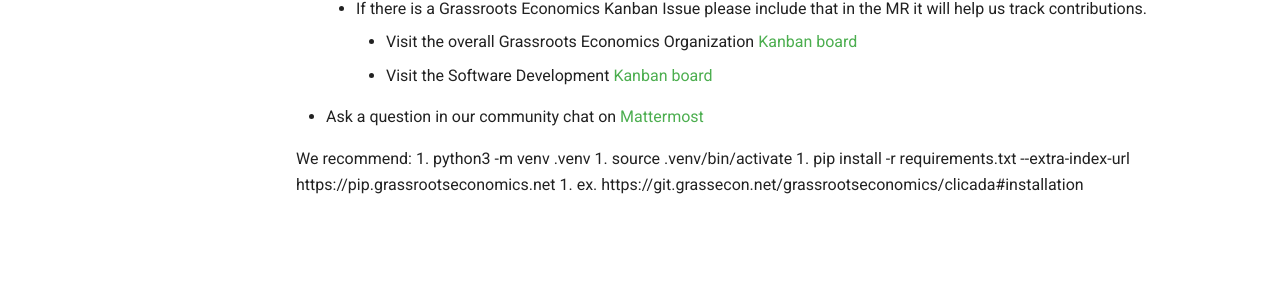
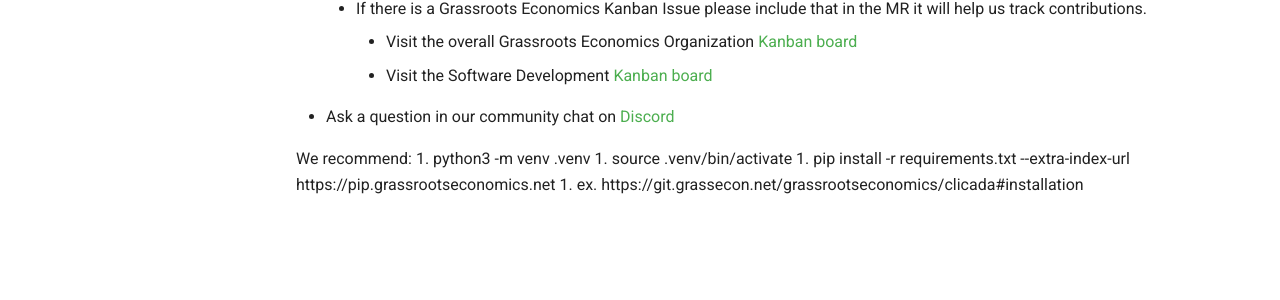
Before and after one commit to grassrootseconomics/docs.grassecon.org, an MkDocs documentation site: the page built from docs/community/contrib.md, in a window 1280 px wide. Shown: the part 392-692 px from the top of the page. Built offline with MkDocs 1.6.1 and Material for MkDocs 9.7.7, drawn with Linux system fonts in a browser that asks for light colours; comment, search, counter and statistics services are not loaded.

Commit message:
docs: discord link

```diff
--- a/docs/community/contrib.md
+++ b/docs/community/contrib.md
@@ -7,7 +7,7 @@
     * If there is a Grassroots Economics Kanban Issue please include that in the MR it will help us track contributions.
         * Visit the overall Grassroots Economics Organization [Kanban board](https://gitlab.com/groups/grassrootseconomics/-/boards)
         * Visit the Software Development [Kanban board](https://gitlab.com/grassrootseconomics/cic-internal-integration/-/boards/2419764)
-* Ask a question in our community chat on [Mattermost](https://chat.grassrootseconomics.net/cic/channels/dev)
+* Ask a question in our community chat on [Discord](https://discord.gg/VuAsaHue)
 
 We recommend:
 1. python3 -m venv .venv
```
